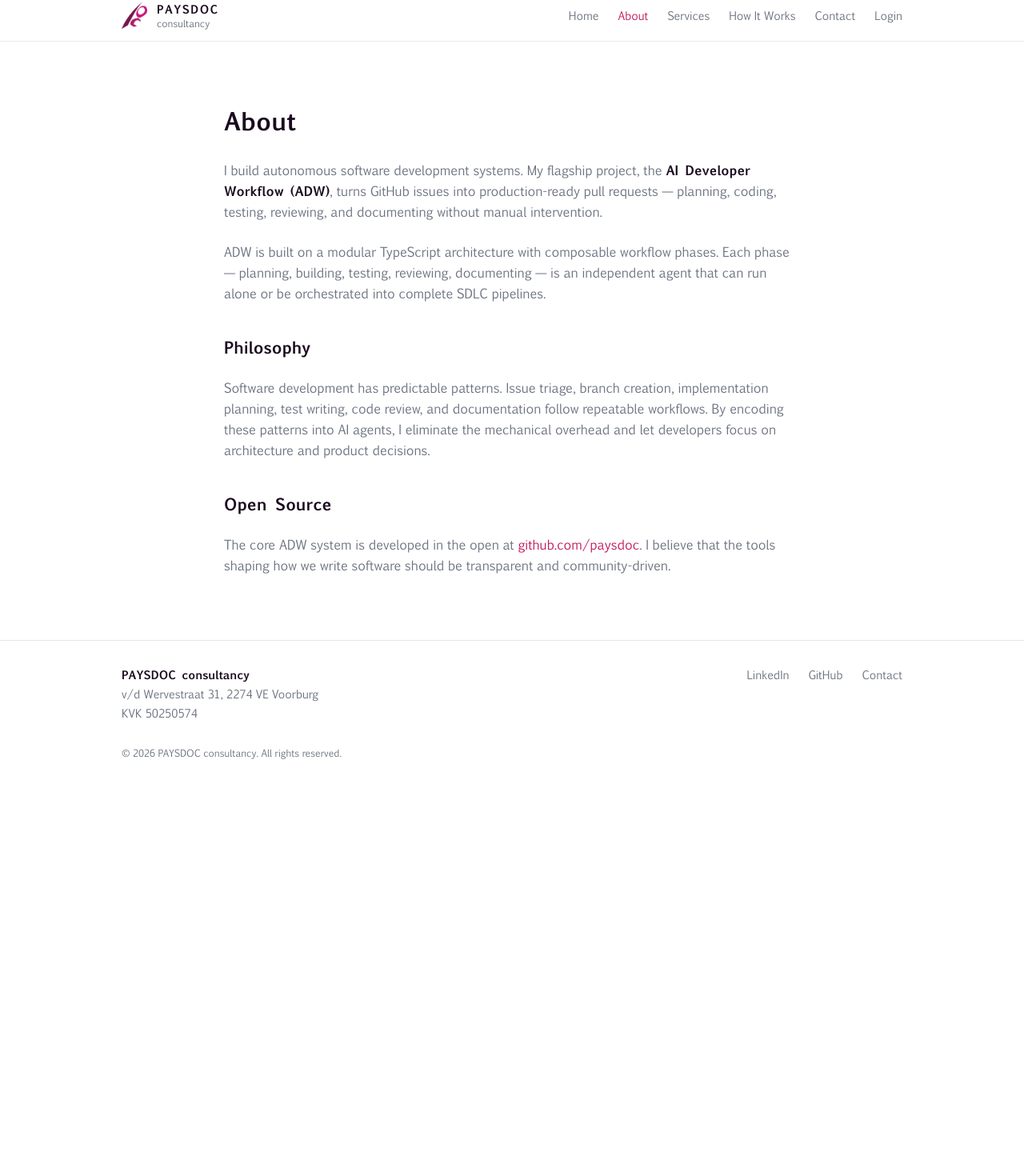
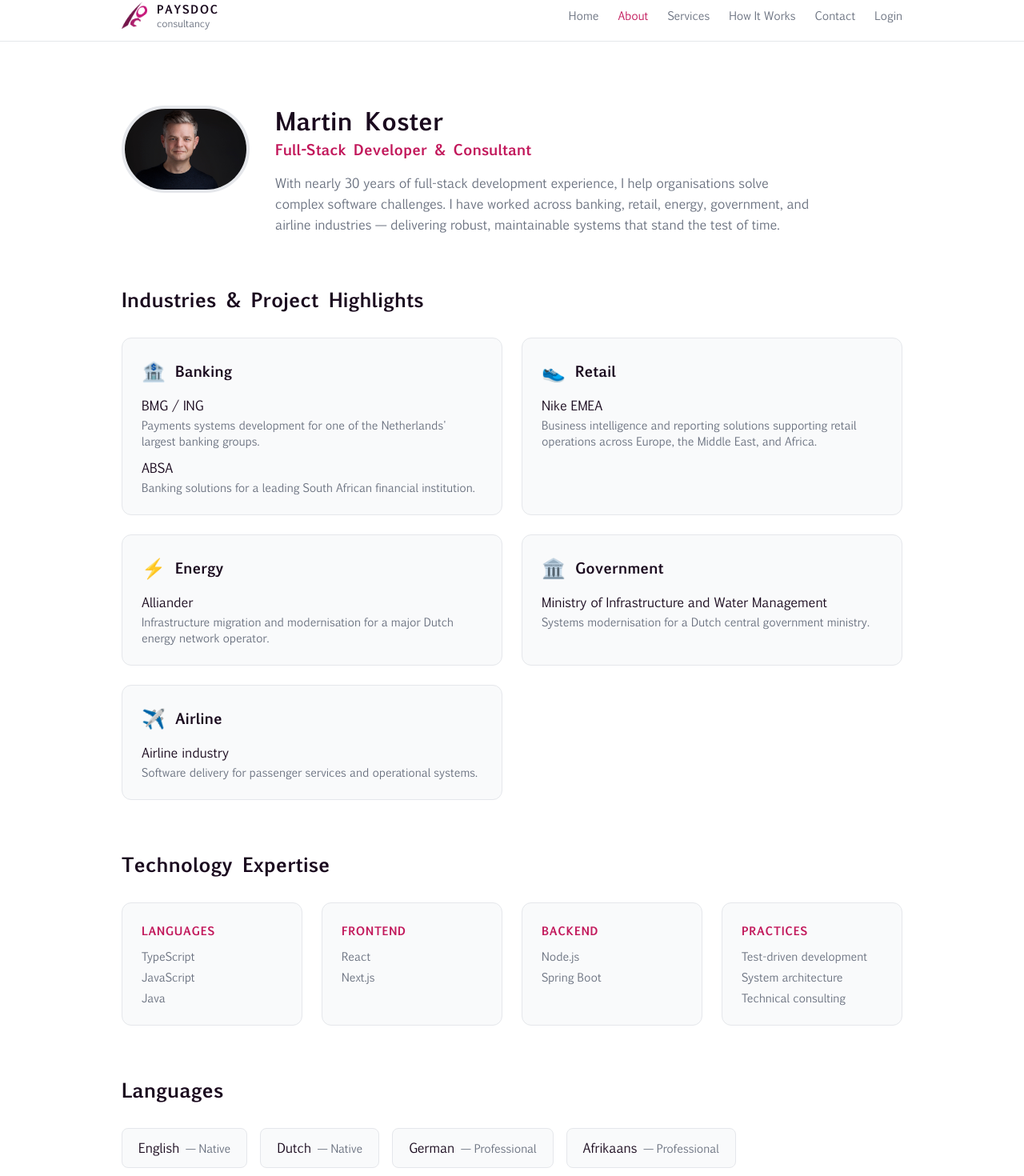
Before and after one commit to paysdoc/paysdoc.nl, a Next.js app: page /about in a window 1280 px wide. Shown: the part 13-1483 px from the top of the page at 80% size. Before the commit the page ends 978 px from the top, so only its background shows below. Built offline with nearby package versions, Linux system fonts and the light colour scheme; no server answers.

Commit message:
build-agent: feat: rewrite About page as consultant profile

```diff
--- /dev/null
+++ b/e2e-tests/test_about_page_profile.md
@@ -0,0 +1,159 @@
+# E2E Test Plan: About Page — Consultant Profile
+
+## Test: About page loads
+
+**Steps:**
+1. Navigate to `/about`
+2. Verify the page loads with HTTP 200 and no error messages
+
+**Expected:** Page renders without errors.
+
+---
+
+## Test: Headshot image is visible
+
+**Steps:**
+1. Navigate to `/about`
+2. Locate an `<img>` element with `alt` containing "Martin Koster"
+
+**Expected:** The headshot image is visible on the page.
+
+---
+
+## Test: Consultant name is displayed
+
+**Steps:**
+1. Navigate to `/about`
+2. Check for the text "Martin Koster" in an `<h1>` heading
+
+**Expected:** "Martin Koster" appears as the primary heading.
+
+---
+
+## Test: Experience positioning
+
+**Steps:**
+1. Navigate to `/about`
+2. Check for the text "nearly 30 years" anywhere on the page
+
+**Expected:** The phrase "nearly 30 years" is present.
+
+---
+
+## Test: Industries are listed
+
+**Steps:**
+1. Navigate to `/about`
+2. Verify the following industry keywords appear on the page (case-insensitive):
+   - "banking"
+   - "retail"
+   - "energy"
+   - "government"
+   - "airline"
+
+**Expected:** All five industry keywords are present.
+
+---
+
+## Test: Project highlights are present
+
+**Steps:**
+1. Navigate to `/about`
+2. Verify the following project/client references appear on the page:
+   - "BMG" or "ING"
+   - "Nike EMEA" or "Nike"
+   - "Alliander"
+   - "Ministry of Infrastructure"
+
+**Expected:** All four project highlights are present.
+
+---
+
+## Test: Technology expertise section
+
+**Steps:**
+1. Navigate to `/about`
+2. Locate a section with heading "Technology Expertise" or similar
+3. Verify the following technologies are listed:
+   - "TypeScript"
+   - "JavaScript"
+   - "Java"
+   - "React"
+   - "Node.js"
+   - "Spring Boot"
+
+**Expected:** All six technologies are listed.
+
+---
+
+## Test: Languages section
+
+**Steps:**
+1. Navigate to `/about`
+2. Locate a section with heading "Languages" or similar
+3. Verify the following languages are listed:
+   - "English"
+   - "German"
+   - "Dutch"
+   - "Afrikaans"
+
+**Expected:** All four languages are listed.
+
+---
+
+## Test: No ADW/agent terminology
+
+**Steps:**
+1. Navigate to `/about`
+2. Inspect the full page text for any of the following terms (case-insensitive):
+   - "ADW"
+   - "AI Developer Workflow"
+   - "agent"
+   - "webhook"
+   - "issue-to-PR"
+   - "pipeline"
+   - "orchestrat"
+
+**Expected:** None of these terms appear anywhere on the page.
+
+---
+
+## Test: Light mode rendering
+
+**Steps:**
+1. Set browser color scheme to light mode
+2. Navigate to `/about`
+3. Take a screenshot
+
+**Expected:** Page renders correctly; text is readable against the light background; accent colors (burgundy/magenta) are visible.
+
+---
+
+## Test: Dark mode rendering
+
+**Steps:**
+1. Set browser color scheme to dark mode
+2. Navigate to `/about`
+3. Take a screenshot
+
+**Expected:** Page renders correctly; text is readable against the dark background; accent colors are visible.
+
+---
+
+## Test: Mobile responsiveness
+
+**Steps:**
+1. Set browser viewport to 375px wide (mobile)
+2. Navigate to `/about`
+3. Take a screenshot
+
+**Expected:** Page content stacks vertically and is readable without horizontal overflow.
+
+---
+
+## Screenshots
+
+Capture screenshots at the following breakpoints:
+- Desktop (1280px wide) — light mode
+- Desktop (1280px wide) — dark mode
+- Mobile (375px wide)
--- a/src/app/about/page.tsx
+++ b/src/app/about/page.tsx
@@ -1,55 +1,170 @@
 import type { Metadata } from 'next';
+import Image from 'next/image';
 
 export const metadata: Metadata = {
-  title: 'About',
+  title: 'About — Martin Koster',
+  description:
+    'Martin Koster — full-stack developer and consultant with nearly 30 years of experience across banking, retail, energy, government, and airline industries.',
 };
+
+const industries = [
+  {
+    sector: 'Banking',
+    icon: '🏦',
+    highlights: [
+      { client: 'BMG / ING', description: 'Payments systems development for one of the Netherlands\' largest banking groups.' },
+      { client: 'ABSA', description: 'Banking solutions for a leading South African financial institution.' },
+    ],
+  },
+  {
+    sector: 'Retail',
+    icon: '👟',
+    highlights: [
+      { client: 'Nike EMEA', description: 'Business intelligence and reporting solutions supporting retail operations across Europe, the Middle East, and Africa.' },
+    ],
+  },
+  {
+    sector: 'Energy',
+    icon: '⚡',
+    highlights: [
+      { client: 'Alliander', description: 'Infrastructure migration and modernisation for a major Dutch energy network operator.' },
+    ],
+  },
+  {
+    sector: 'Government',
+    icon: '🏛️',
+    highlights: [
+      { client: 'Ministry of Infrastructure and Water Management', description: 'Systems modernisation for a Dutch central government ministry.' },
+    ],
+  },
+  {
+    sector: 'Airline',
+    icon: '✈️',
+    highlights: [
+      { client: 'Airline industry', description: 'Software delivery for passenger services and operational systems.' },
+    ],
+  },
+];
+
+const techGroups = [
+  {
+    label: 'Languages',
+    items: ['TypeScript', 'JavaScript', 'Java'],
+  },
+  {
+    label: 'Frontend',
+    items: ['React', 'Next.js'],
+  },
+  {
+    label: 'Backend',
+    items: ['Node.js', 'Spring Boot'],
+  },
+  {
+    label: 'Practices',
+    items: ['Test-driven development', 'System architecture', 'Technical consulting'],
+  },
+];
+
+const languages = [
+  { name: 'English', level: 'Native' },
+  { name: 'Dutch', level: 'Native' },
+  { name: 'German', level: 'Professional' },
+  { name: 'Afrikaans', level: 'Professional' },
+];
 
 export default function About() {
   return (
-    <div className="max-w-3xl mx-auto px-6 py-20">
-      <h1 className="text-3xl font-bold mb-8">About</h1>
+    <div className="max-w-5xl mx-auto px-6 py-20">
 
-      <div className="space-y-6 text-[var(--muted)] leading-relaxed">
-        <p>
-          I build autonomous software development systems. My flagship project,
-          the <strong className="text-[var(--foreground)]">AI Developer Workflow (ADW)</strong>,
-          turns GitHub issues into production-ready pull requests — planning,
-          coding, testing, reviewing, and documenting without manual intervention.
-        </p>
+      {/* Profile Header */}
+      <div className="flex flex-col sm:flex-row items-center sm:items-start gap-8 mb-16">
+        <div className="shrink-0">
+          <Image
+            src="/images/headshot.jpg"
+            alt="Martin Koster"
+            width={160}
+            height={160}
+            className="rounded-full border-4 border-[var(--border)] object-cover"
+            priority
+          />
+        </div>
+        <div>
+          <h1 className="text-3xl font-bold mb-1">Martin Koster</h1>
+          <p className="text-[var(--accent)] font-semibold text-lg mb-4">
+            Full-Stack Developer &amp; Consultant
+          </p>
+          <p className="text-[var(--muted)] leading-relaxed max-w-2xl">
+            With nearly 30 years of full-stack development experience, I help
+            organisations solve complex software challenges. I have worked across
+            banking, retail, energy, government, and airline industries —
+            delivering robust, maintainable systems that stand the test of time.
+          </p>
+        </div>
+      </div>
 
-        <p>
-          ADW is built on a modular TypeScript architecture with composable
-          workflow phases. Each phase — planning, building, testing, reviewing,
-          documenting — is an independent agent that can run alone or be
-          orchestrated into complete SDLC pipelines.
-        </p>
+      {/* Industries & Project Highlights */}
+      <section className="mb-16">
+        <h2 className="text-2xl font-bold mb-8">Industries &amp; Project Highlights</h2>
+        <div className="grid grid-cols-1 md:grid-cols-2 gap-6">
+          {industries.map(({ sector, icon, highlights }) => (
+            <div
+              key={sector}
+              className="p-6 rounded-xl border border-[var(--border)] bg-[var(--card-bg)]"
+            >
+              <div className="flex items-center gap-3 mb-4">
+                <span className="text-2xl">{icon}</span>
+                <h3 className="text-lg font-semibold">{sector}</h3>
+              </div>
+              <ul className="space-y-3">
+                {highlights.map(({ client, description }) => (
+                  <li key={client}>
+                    <span className="font-medium text-[var(--foreground)]">{client}</span>
+                    <p className="text-sm text-[var(--muted)] mt-0.5">{description}</p>
+                  </li>
+                ))}
+              </ul>
+            </div>
+          ))}
+        </div>
+      </section>
 
-        <h2 className="text-xl font-semibold text-[var(--foreground)] pt-4">
-          Philosophy
-        </h2>
-        <p>
-          Software development has predictable patterns. Issue triage, branch
-          creation, implementation planning, test writing, code review, and
-          documentation follow repeatable workflows. By encoding these patterns
-          into AI agents, I eliminate the mechanical overhead and let developers
-          focus on architecture and product decisions.
-        </p>
+      {/* Technology Expertise */}
+      <section className="mb-16">
+        <h2 className="text-2xl font-bold mb-8">Technology Expertise</h2>
+        <div className="grid grid-cols-1 sm:grid-cols-2 lg:grid-cols-4 gap-6">
+          {techGroups.map(({ label, items }) => (
+            <div key={label} className="p-6 rounded-xl border border-[var(--border)] bg-[var(--card-bg)]">
+              <h3 className="text-sm font-semibold text-[var(--accent)] uppercase tracking-wider mb-3">
+                {label}
+              </h3>
+              <ul className="space-y-1.5">
+                {items.map((item) => (
+                  <li key={item} className="text-sm text-[var(--muted)]">
+                    {item}
+                  </li>
+                ))}
+              </ul>
+            </div>
+          ))}
+        </div>
+      </section>
 
-        <h2 className="text-xl font-semibold text-[var(--foreground)] pt-4">
-          Open Source
-        </h2>
-        <p>
-          The core ADW system is developed in the open at{' '}
-          <a
-            href="https://github.com/paysdoc"
-            className="text-[var(--accent)] hover:underline"
-          >
-            github.com/paysdoc
-          </a>
-          . I believe that the tools shaping how we write software should be
-          transparent and community-driven.
-        </p>
-      </div>
+      {/* Languages */}
+      <section>
+        <h2 className="text-2xl font-bold mb-8">Languages</h2>
+        <div className="flex flex-wrap gap-4">
+          {languages.map(({ name, level }) => (
+            <div
+              key={name}
+              className="px-5 py-3 rounded-lg border border-[var(--border)] bg-[var(--card-bg)]"
+            >
+              <span className="font-medium">{name}</span>
+              <span className="text-sm text-[var(--muted)] ml-2">— {level}</span>
+            </div>
+          ))}
+        </div>
+      </section>
+
     </div>
   );
 }
```
